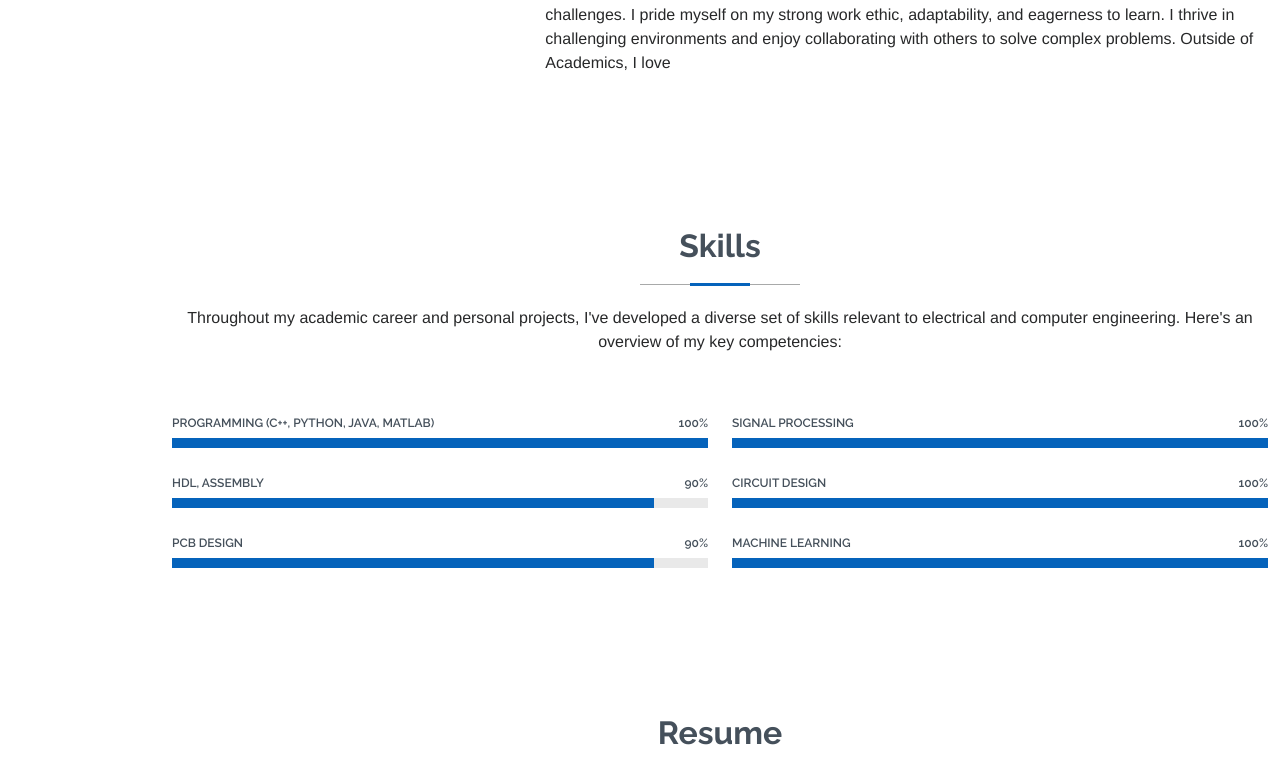
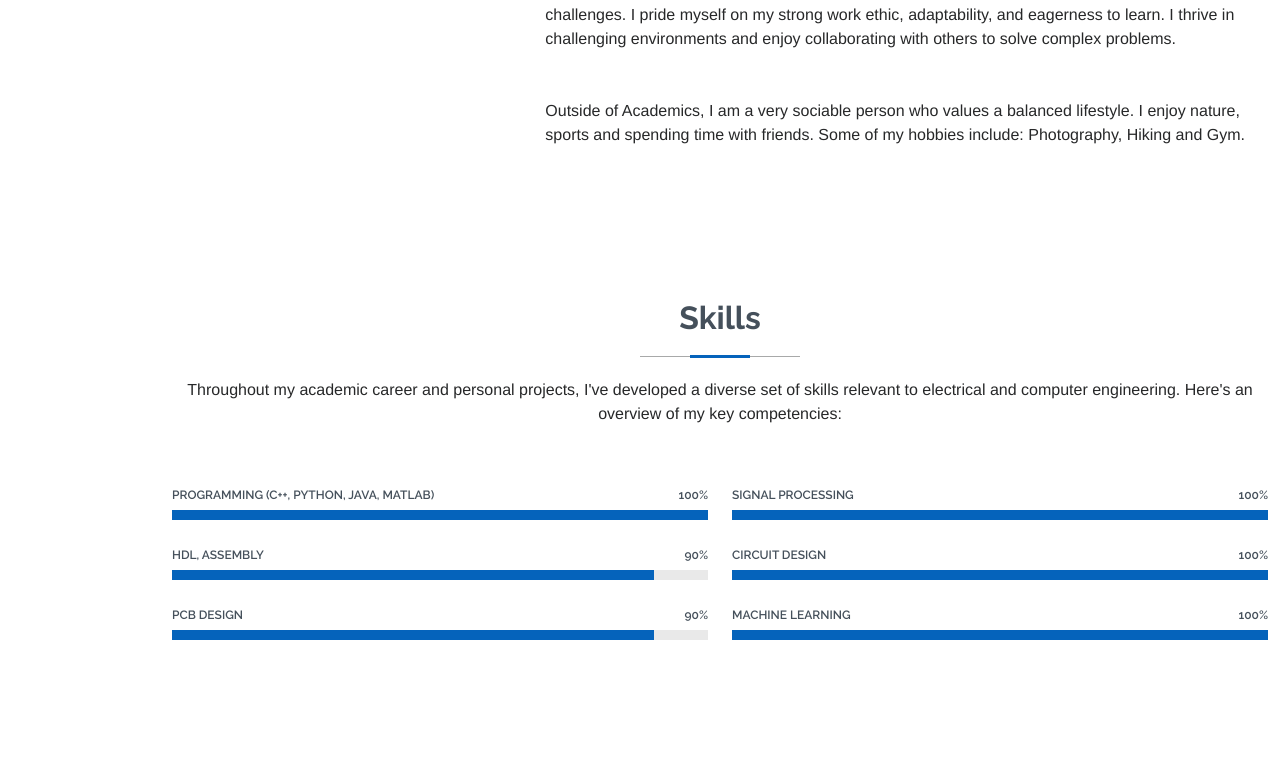
Before and after one commit to Dylan-Trows/Dylan-Trows.github.io, a plain HTML site: page index.html in a window 1280 px wide. Shown: the part 1324-2087 px from the top of the page. Drawn offline with Linux system fonts and the light colour scheme.

Commit message:
Update index.html

```diff
--- a/index.html
+++ b/index.html
@@ -111,8 +111,8 @@
               </div>
             </div>
             <p class="py-3">
-              My journey in Engineering is driven by a passion for innovation and a desire to tackle complex challenges. I pride myself on my strong work ethic, adaptability, and eagerness to learn. I thrive in challenging environments and enjoy collaborating with others to solve complex problems. Outside of Academics, I love
-            </p>
+              My journey in Engineering is driven by a passion for innovation and a desire to tackle complex challenges. I pride myself on my strong work ethic, adaptability, and eagerness to learn. I thrive in challenging environments and enjoy collaborating with others to solve complex problems.</p>
+              <p class="py-3">Outside of Academics, I am a very sociable person who values a balanced lifestyle. I enjoy nature, sports and spending time with friends. Some of my hobbies include: Photography, Hiking and Gym.</p>
           </div>
         </div>
 
```
